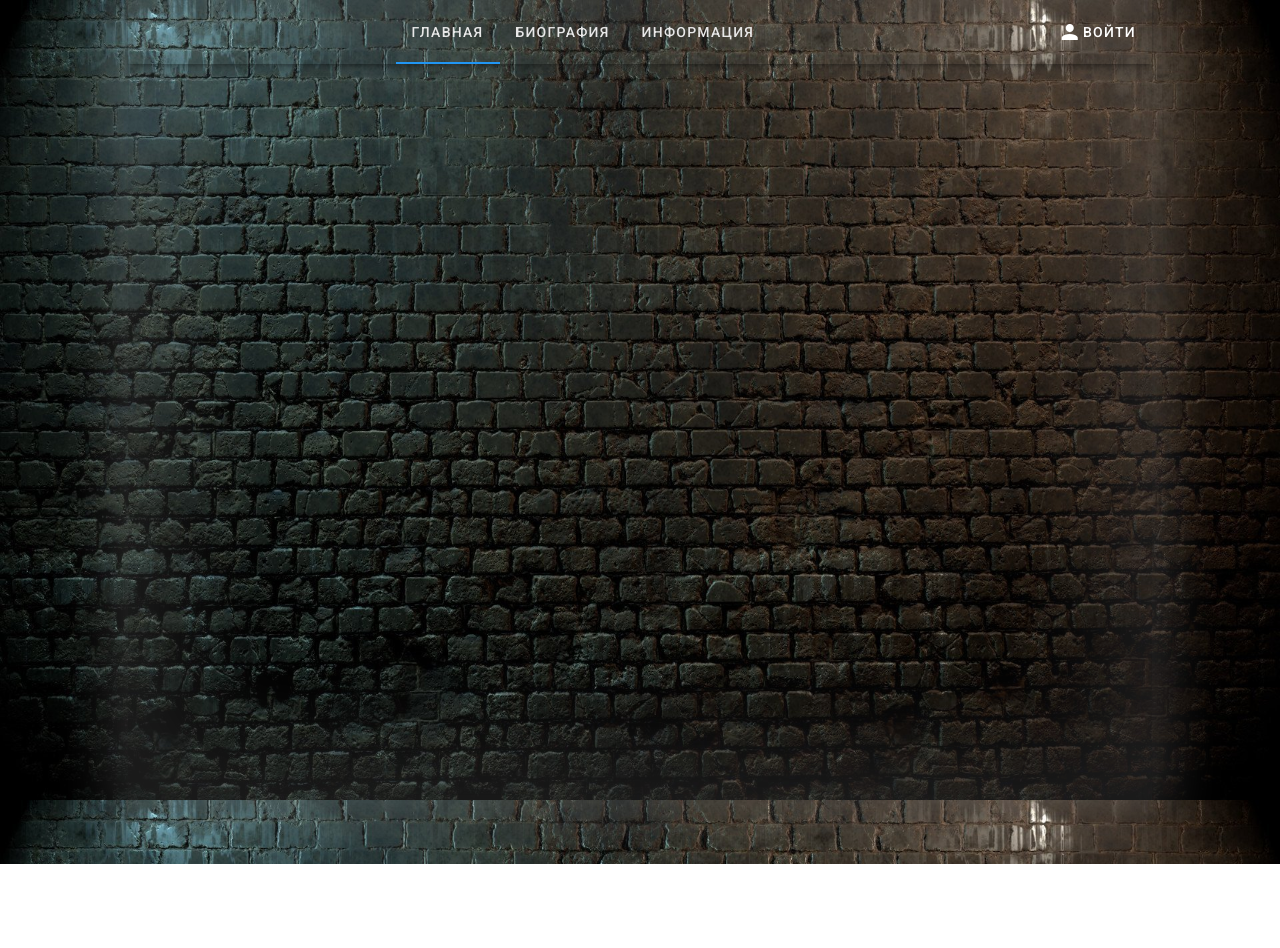
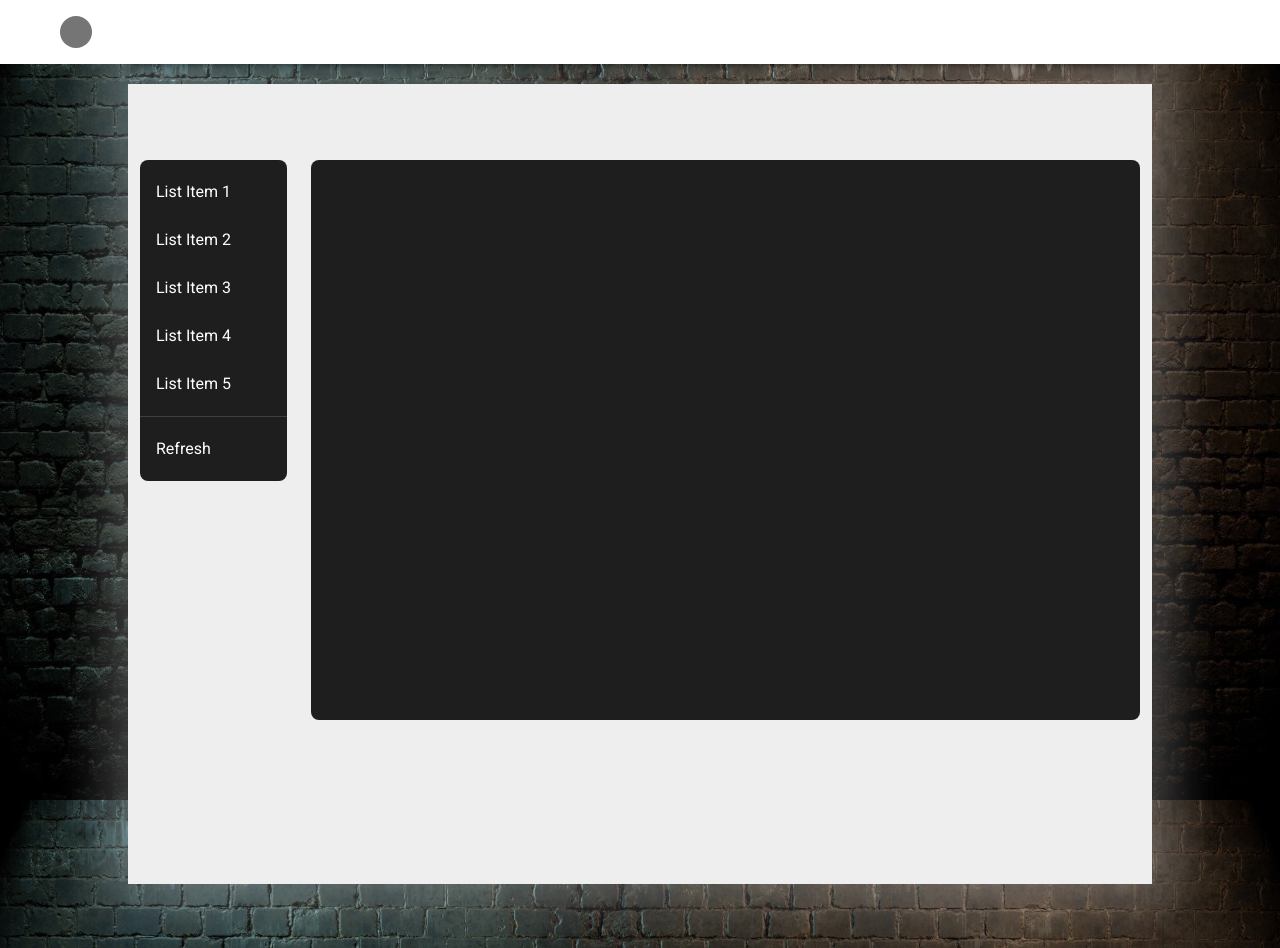
Before and after one commit to andrey-sviridov/Cheburechnaya, a Vue app in the folder cheburechnaya-front/: page /test in a window 1280 px wide. Before the commit the page ends 864 px from the top, so only its background shows below. Built offline with nearby package versions, Linux system fonts and the light colour scheme.

Commit message:
тест страница с шаблоном

```diff
--- a/cheburechnaya-front/src/router/index.js
+++ b/cheburechnaya-front/src/router/index.js
@@ -22,6 +22,14 @@
             path: '/info',
             name: 'Info',
             component: Info
+        },
+        {
+            path: '/test',
+            name: 'Info',
+            component: () => import('@/views/Test.vue'),
+            meta: {
+                layout: 'blank'
+            },
         }
     ]
 },);
--- /dev/null
+++ b/cheburechnaya-front/src/views/Test.vue
@@ -0,0 +1,96 @@
+<template>
+    <v-app id="inspire">
+        <v-app-bar
+                app
+                color="white"
+                flat
+        >
+            <v-container class="py-0 fill-height">
+                <v-avatar
+                        class="mr-10"
+                        color="grey darken-1"
+                        size="32"
+                ></v-avatar>
+
+                <v-btn
+                        v-for="link in links"
+                        :key="link"
+                        text
+                >
+                    {{ link }}
+                </v-btn>
+
+                <v-spacer></v-spacer>
+
+                <v-responsive max-width="260">
+                    <v-text-field
+                            dense
+                            flat
+                            hide-details
+                            rounded
+                            solo-inverted
+                    ></v-text-field>
+                </v-responsive>
+            </v-container>
+        </v-app-bar>
+
+        <v-main class="grey lighten-3">
+            <v-container>
+                <v-row>
+                    <v-col cols="2">
+                        <v-sheet rounded="lg">
+                            <v-list color="transparent">
+                                <v-list-item
+                                        v-for="n in 5"
+                                        :key="n"
+                                        link
+                                >
+                                    <v-list-item-content>
+                                        <v-list-item-title>
+                                            List Item {{ n }}
+                                        </v-list-item-title>
+                                    </v-list-item-content>
+                                </v-list-item>
+
+                                <v-divider class="my-2"></v-divider>
+
+                                <v-list-item
+                                        link
+                                        color="grey lighten-4"
+                                >
+                                    <v-list-item-content>
+                                        <v-list-item-title>
+                                            Refresh
+                                        </v-list-item-title>
+                                    </v-list-item-content>
+                                </v-list-item>
+                            </v-list>
+                        </v-sheet>
+                    </v-col>
+
+                    <v-col>
+                        <v-sheet
+                                min-height="70vh"
+                                rounded="lg"
+                        >
+                            <!--  -->
+                        </v-sheet>
+                    </v-col>
+                </v-row>
+            </v-container>
+        </v-main>
+    </v-app>
+</template>
+
+<script>
+    export default {
+        data: () => ({
+            links: [
+                'Dashboard',
+                'Messages',
+                'Profile',
+                'Updates',
+            ],
+        }),
+    }
+</script>
```
